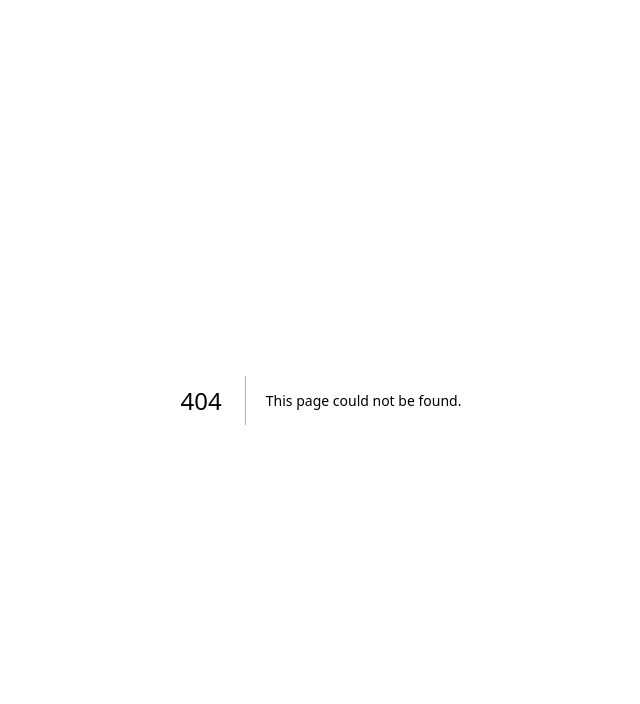
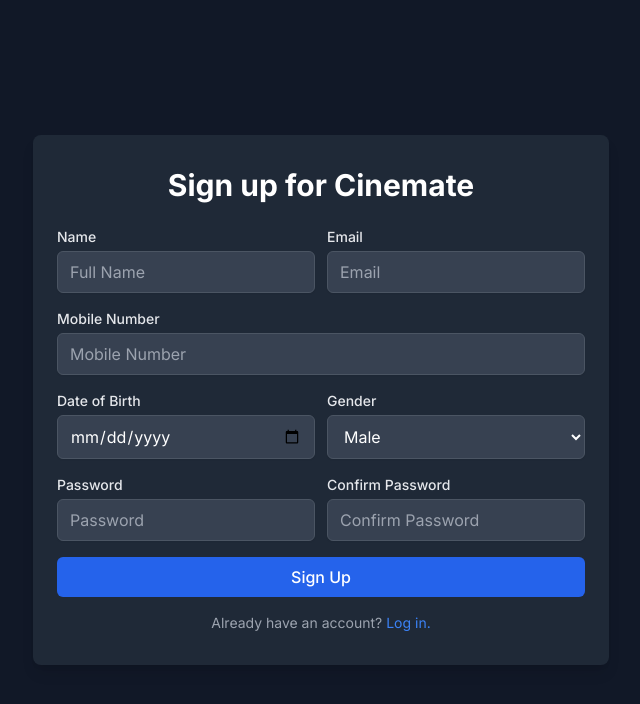
Before and after one commit to PranavShelke4/Cinemate, a Next.js app in the folder Client/: page /signup in a window 1280 px wide. Before the commit this address had no page. Shown: the top 704 px of the page, without its empty margins (319-959 px from the left). Built offline with nearby package versions, Linux system fonts and the light colour scheme.

Commit message:
chore: Update project title and background color

```diff
--- a/Client/src/app/globals.css
+++ b/Client/src/app/globals.css
@@ -17,13 +17,7 @@
 }
 
 body {
-  color: rgb(var(--foreground-rgb));
-  background: linear-gradient(
-      to bottom,
-      transparent,
-      rgb(var(--background-end-rgb))
-    )
-    rgb(var(--background-start-rgb));
+  background-color: #111827;
 }
 
 @layer utilities {
--- a/Client/src/app/layout.tsx
+++ b/Client/src/app/layout.tsx
@@ -5,7 +5,7 @@
 const inter = Inter({ subsets: ["latin"] });
 
 export const metadata: Metadata = {
-  title: "Create Next App",
+  title: "Cinemate",
   description: "Generated by create next app",
 };
 
--- a/Client/src/app/components/Login.tsx
+++ b/Client/src/app/login/page.tsx
@@ -1,9 +1,10 @@
 import React from "react";
+import Link from "next/link";
 
 function Login() {
   return (
-    <div className="max-h-screen flex flex-col justify-center items-center primary p-4 md:p-0 sm:p-0">
-      <div className="w-full sm:w-3/4 md:w-1/2 lg:w-1/3 xl:w-full max-w-md">
+    <div className="max-h-screen flex min-h-screen flex-col items-center justify-center primary p-4 md:p-0 sm:p-0 bg-gray-900">
+      <div className="w-full sm:w-3/4 md:w-1/2 lg:w-1/3 xl:w-full max-w-md bg-gray-800 p-8 rounded-lg shadow-lg">
         <h1 className="mb-6 text-center text-3xl font-bold text-white">
           Welcome back to Cinemate
         </h1>
@@ -18,7 +19,7 @@
             <input
               type="email"
               id="email"
-              className="mt-1 block w-full px-3 py-2 bg-gray-800 text-white border border-gray-600 rounded-md shadow-sm focus:outline-none focus:border-blue-500 focus:ring focus:ring-blue-500 focus:ring-opacity-50"
+              className="mt-1 block w-full px-3 py-2 bg-gray-700 text-white border border-gray-600 rounded-md shadow-sm focus:outline-none focus:border-blue-500 focus:ring focus:ring-blue-500 focus:ring-opacity-50"
               placeholder="Email"
             />
           </div>
@@ -32,7 +33,7 @@
             <input
               type="password"
               id="password"
-              className="mt-1 block w-full px-3 py-2 bg-gray-800 text-white border border-gray-600 rounded-md shadow-sm focus:outline-none focus:border-blue-500 focus:ring focus:ring-blue-500 focus:ring-opacity-50"
+              className="mt-1 block w-full px-3 py-2 bg-gray-700 text-white border border-gray-600 rounded-md shadow-sm focus:outline-none focus:border-blue-500 focus:ring focus:ring-blue-500 focus:ring-opacity-50"
               placeholder="Password"
             />
           </div>
@@ -53,13 +54,13 @@
           </button>
         </div>
         <div className="mt-4 text-center text-sm text-gray-400">
-          <a href="#" className="text-blue-500 hover:text-blue-400">
+          <Link href="#" className="text-blue-500 hover:text-blue-400">
             Forgot password?
-          </a>
+          </Link>
         </div>
         <div className="mt-4 text-center text-sm text-gray-400">
           New to Cinemate?{" "}
-          <a href="#" className="text-blue-500 hover:text-blue-400">
+          <a href="/signup" className="text-blue-500 hover:text-blue-400">
             Sign up now.
           </a>
         </div>
--- a/Client/src/app/page.tsx
+++ b/Client/src/app/page.tsx
@@ -1,9 +1,7 @@
-import Login from "./components/Login";
-
 export default function Home() {
   return (
     <main className="flex min-h-screen flex-col items-center justify-center background">
-      <Login />
+      fdsfs
     </main>
   );
 }
--- /dev/null
+++ b/Client/src/app/signup/page.tsx
@@ -0,0 +1,141 @@
+import React from "react";
+import Link from "next/link";
+
+function Signup() {
+  return (
+    <div className="h-screen my-28 lg:my-0 md:my-0 flex flex-col justify-center items-center bg-gray-900 p-4 md:p-0">
+      <div className="w-full max-w-xl px-6 py-8 bg-gray-800 rounded-lg shadow-lg">
+        <h1 className="mb-6 text-center text-3xl font-bold text-white">
+          Sign up for Cinemate
+        </h1>
+        <form>
+          <div className="flex flex-col sm:flex-row gap-3">
+            <div className="mb-4 w-full">
+              <label
+                htmlFor="name"
+                className="block text-sm font-medium text-gray-200"
+              >
+                Name
+              </label>
+              <input
+                type="text"
+                id="name"
+                className="mt-1 block w-full px-3 py-2 bg-gray-700 text-white border border-gray-600 rounded-md shadow-sm focus:outline-none focus:border-blue-500 focus:ring focus:ring-blue-500 focus:ring-opacity-50"
+                placeholder="Full Name"
+              />
+            </div>
+            <div className="mb-4 w-full">
+              <label
+                htmlFor="email"
+                className="block text-sm font-medium text-gray-200"
+              >
+                Email
+              </label>
+              <input
+                type="email"
+                id="email"
+                className="mt-1 block w-full px-3 py-2 bg-gray-700 text-white border border-gray-600 rounded-md shadow-sm focus:outline-none focus:border-blue-500 focus:ring focus:ring-blue-500 focus:ring-opacity-50"
+                placeholder="Email"
+              />
+            </div>
+          </div>
+
+          <div className="mb-4 w-full">
+            <label
+              htmlFor="mobile"
+              className="block text-sm font-medium text-gray-200"
+            >
+              Mobile Number
+            </label>
+            <input
+              type="tel"
+              id="mobile"
+              className="mt-1 block w-full px-3 py-2 bg-gray-700 text-white border border-gray-600 rounded-md shadow-sm focus:outline-none focus:border-blue-500 focus:ring focus:ring-blue-500 focus:ring-opacity-50"
+              placeholder="Mobile Number"
+            />
+          </div>
+
+          <div className="flex flex-col sm:flex-row gap-3">
+            <div className="mb-4 w-full">
+              <label
+                htmlFor="dob"
+                className="block text-sm font-medium text-gray-200"
+              >
+                Date of Birth
+              </label>
+              <input
+                type="date"
+                id="dob"
+                className="mt-1 block w-full px-3 py-2 bg-gray-700 text-white border border-gray-600 rounded-md shadow-sm focus:outline-none focus:border-blue-500 focus:ring focus:ring-blue-500 focus:ring-opacity-50"
+              />
+            </div>
+
+            <div className="mb-4 w-full">
+              <label
+                htmlFor="gender"
+                className="block text-sm font-medium text-gray-200"
+              >
+                Gender
+              </label>
+              <select
+                id="gender"
+                className="h-[2.75rem] mt-1 block w-full px-3 py-2 bg-gray-700 text-white border border-gray-600 rounded-md shadow-sm focus:outline-none focus:border-blue-500 focus:ring focus:ring-blue-500 focus:ring-opacity-50"
+              >
+                <option>Male</option>
+                <option>Female</option>
+                <option>Other</option>
+              </select>
+            </div>
+          </div>
+
+          <div className="flex flex-col sm:flex-row gap-3">
+            <div className="mb-4 w-full">
+              <label
+                htmlFor="password"
+                className="block text-sm font-medium text-gray-200"
+              >
+                Password
+              </label>
+              <input
+                type="password"
+                id="password"
+                className="mt-1 block w-full px-3 py-2 bg-gray-700 text-white border border-gray-600 rounded-md shadow-sm focus:outline-none focus:border-blue-500 focus:ring focus:ring-blue-500 focus:ring-opacity-50"
+                placeholder="Password"
+              />
+            </div>
+
+            <div className="mb-4 w-full">
+              <label
+                htmlFor="confirm-password"
+                className="block text-sm font-medium text-gray-200"
+              >
+                Confirm Password
+              </label>
+              <input
+                type="password"
+                id="confirm-password"
+                className="mt-1 block w-full px-3 py-2 bg-gray-700 text-white border border-gray-600 rounded-md shadow-sm focus:outline-none focus:border-blue-500 focus:ring focus:ring-blue-500 focus:ring-opacity-50"
+                placeholder="Confirm Password"
+              />
+            </div>
+          </div>
+
+          <button
+            type="submit"
+            className="w-full px-3 py-2 bg-blue-600 text-white font-medium rounded-md hover:bg-blue-700 focus:outline-none focus:ring-2 focus:ring-blue-500 focus:ring-opacity-50"
+          >
+            Sign Up
+          </button>
+        </form>
+        <div className="mt-4 text-center text-sm text-gray-400">
+          Already have an account?{" "}
+          <Link href="/login" className="text-blue-500 hover:text-blue-400">
+            Log in.
+          </Link>
+        </div>
+      </div>
+    </div>
+  );
+}
+
+export default Signup;
--- a/Client/tailwind.config.ts
+++ b/Client/tailwind.config.ts
@@ -8,9 +8,7 @@
   ],
   theme: {
     extend: {
-      background: {
-        primary: "#292938",
-      },
+
     },
   },
   plugins: [],
```
